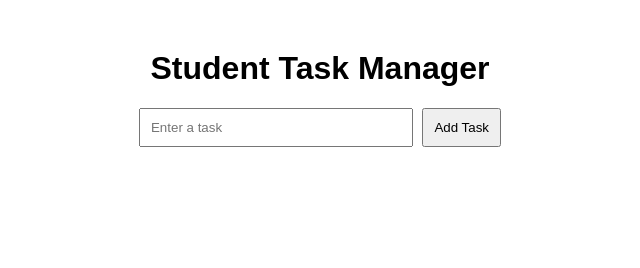
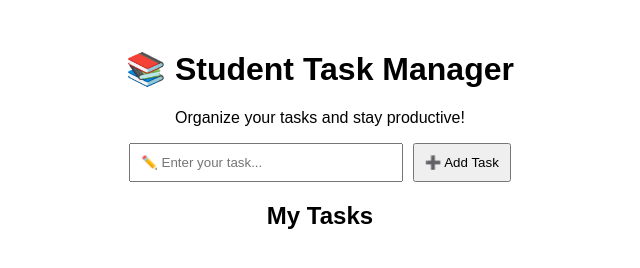
Before and after one commit to Irfana-09/project, a plain HTML site: page index.html in a window 1280 px wide. Shown: the whole page, without its empty margins (320-960 px from the left). Drawn offline with Linux system fonts and the light colour scheme.

Commit message:
Enhance Student Task Manager interface

```diff
--- a/index.html
+++ b/index.html
@@ -1,19 +1,42 @@
 <!DOCTYPE html>
-<html>
+<html lang="en">
 <head>
+    <meta charset="UTF-8">
+    <meta name="viewport" content="width=device-width, initial-scale=1.0">
+
     <title>Student Task Manager</title>
+
     <link rel="stylesheet" href="style.css">
 </head>
 
 <body>
 
-    <h1>Student Task Manager</h1>
+    <div class="container">
 
-    <input type="text" id="taskInput" placeholder="Enter a task">
+        <header>
+            <h1>📚 Student Task Manager</h1>
+            <p>Organize your tasks and stay productive!</p>
+        </header>
 
-    <button onclick="addTask()">Add Task</button>
+        <div class="task-box">
 
-    <ul id="taskList"></ul>
+            <input
+                type="text"
+                id="taskInput"
+                placeholder="✏️ Enter your task..."
+            >
+
+            <button onclick="addTask()">➕ Add Task</button>
+
+        </div>
+
+        <h2>My Tasks</h2>
+
+        <ul id="taskList">
+            <!-- Tasks will appear here -->
+        </ul>
+
+    </div>
 
     <script src="script.js"></script>
 
```
